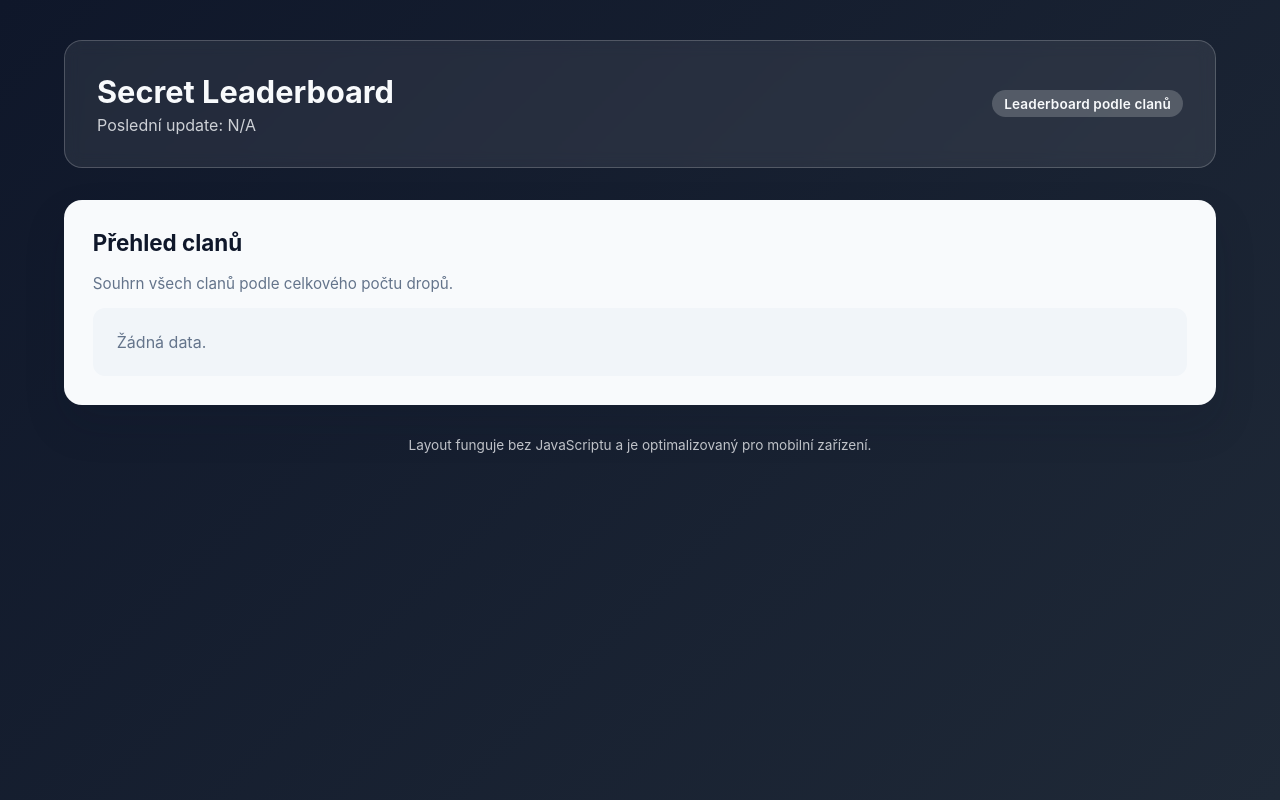
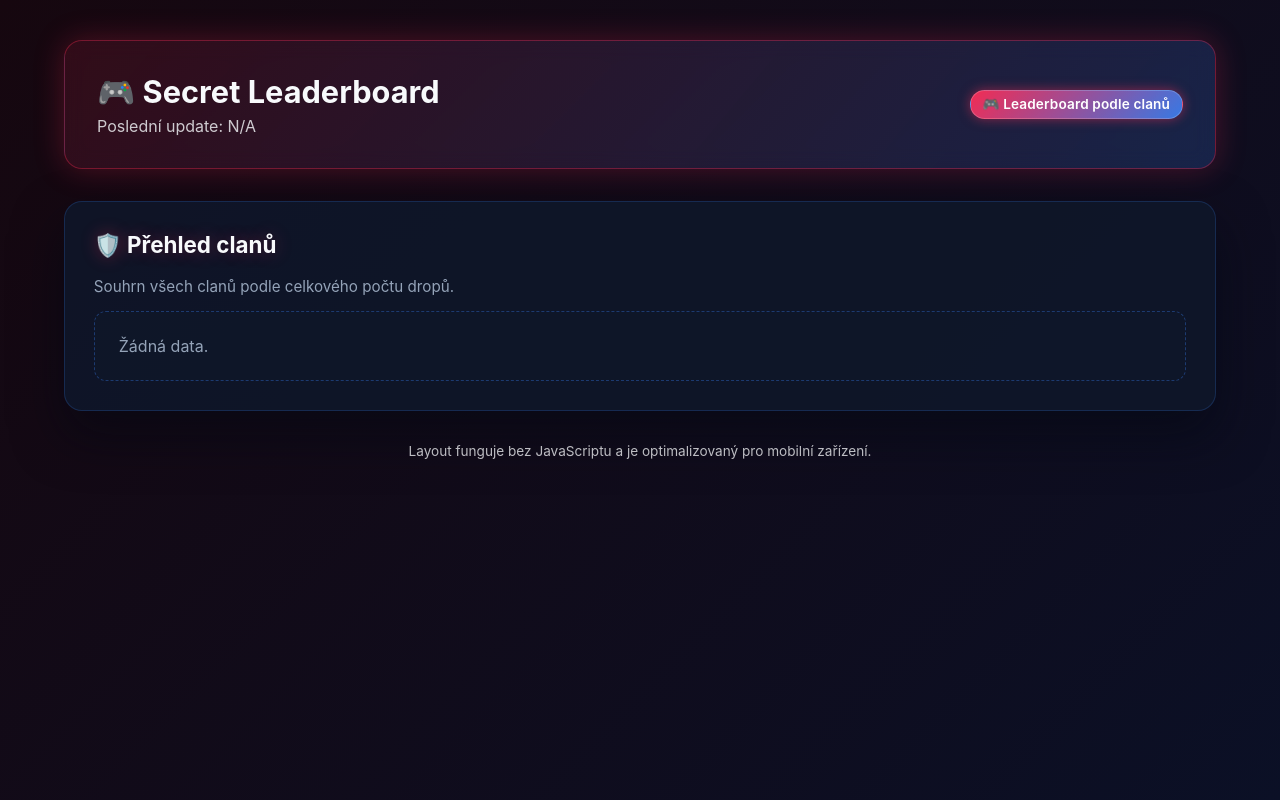
Before and after one commit to trefilmichal-prog/botdc, a PHP site: page / in a window 1280 px wide. Run offline with PHP 8.4, Linux system fonts and the light colour scheme.

Commit message:
Update leaderboard styling and headings

```diff
--- a/web/index.php
+++ b/web/index.php
@@ -283,14 +283,16 @@ foreach ($memberRows as $row) {
     <style>
         :root {
             color-scheme: light;
-            --bg-start: #0f172a;
-            --bg-end: #1f2937;
-            --card: #f8fafc;
-            --card-strong: #ffffff;
-            --text: #0f172a;
-            --muted: #64748b;
-            --accent: #6366f1;
-            --shadow: 0 20px 40px rgba(15, 23, 42, 0.15);
+            --bg-start: #16070f;
+            --bg-end: #0b1026;
+            --card: rgba(15, 23, 42, 0.9);
+            --card-strong: rgba(15, 23, 42, 0.98);
+            --text: #e2e8f0;
+            --muted: #94a3b8;
+            --accent: #ff2d55;
+            --accent-alt: #3b82f6;
+            --neon: #ff4d6d;
+            --shadow: 0 24px 50px rgba(3, 7, 18, 0.55);
             --radius: 18px;
         }
         * { box-sizing: border-box; }
@@ -313,12 +315,13 @@ foreach ($memberRows as $row) {
             align-items: center;
             justify-content: space-between;
             gap: 1.5rem;
-            background: rgba(255, 255, 255, 0.08);
-            border: 1px solid rgba(255, 255, 255, 0.2);
+            background: linear-gradient(130deg, rgba(255, 45, 85, 0.12), rgba(59, 130, 246, 0.2));
+            border: 1px solid rgba(255, 45, 85, 0.35);
             border-radius: var(--radius);
             padding: 2rem;
             color: #f8fafc;
-            backdrop-filter: blur(8px);
+            backdrop-filter: blur(10px);
+            box-shadow: 0 0 30px rgba(255, 45, 85, 0.25);
         }
         .header h1 {
             margin: 0 0 0.3rem;
@@ -337,8 +340,10 @@ foreach ($memberRows as $row) {
             font-size: 0.85rem;
             font-weight: 600;
             letter-spacing: 0.01em;
-            background: rgba(255, 255, 255, 0.2);
-            color: #f8fafc;
+            background: linear-gradient(135deg, rgba(255, 45, 85, 0.95), rgba(59, 130, 246, 0.9));
+            color: #ffffff;
+            border: 1px solid rgba(255, 255, 255, 0.2);
+            box-shadow: 0 0 12px rgba(255, 45, 85, 0.5);
         }
         .layout {
             margin-top: 2rem;
@@ -350,10 +355,13 @@ foreach ($memberRows as $row) {
             border-radius: var(--radius);
             padding: 1.8rem;
             box-shadow: var(--shadow);
+            border: 1px solid rgba(59, 130, 246, 0.2);
         }
         .card h2 {
             margin-top: 0;
             font-size: 1.4rem;
+            color: #f8fafc;
+            text-shadow: 0 0 18px rgba(255, 45, 85, 0.3);
         }
         .subtle {
             color: var(--muted);
@@ -363,8 +371,9 @@ foreach ($memberRows as $row) {
             margin-top: 1rem;
             overflow-x: auto;
             border-radius: 12px;
-            border: 1px solid #e2e8f0;
-            background: #ffffff;
+            border: 1px solid rgba(255, 45, 85, 0.35);
+            background: rgba(15, 23, 42, 0.95);
+            box-shadow: inset 0 0 20px rgba(59, 130, 246, 0.15);
         }
         table {
             border-collapse: collapse;
@@ -377,15 +386,17 @@ foreach ($memberRows as $row) {
             font-size: 0.95rem;
         }
         th {
-            background: #f1f5f9;
-            color: #0f172a;
+            background: linear-gradient(90deg, rgba(255, 45, 85, 0.2), rgba(59, 130, 246, 0.2));
+            color: #f8fafc;
             font-weight: 700;
+            text-transform: uppercase;
+            letter-spacing: 0.08em;
         }
         tbody tr:nth-child(even) {
-            background: #f8fafc;
+            background: rgba(59, 130, 246, 0.08);
         }
         tbody tr:hover {
-            background: #e0e7ff;
+            background: rgba(255, 45, 85, 0.2);
         }
         .rank {
             display: inline-flex;
@@ -394,16 +405,18 @@ foreach ($memberRows as $row) {
             width: 2.1rem;
             height: 2.1rem;
             border-radius: 12px;
-            background: #111827;
+            background: linear-gradient(135deg, rgba(255, 45, 85, 0.95), rgba(59, 130, 246, 0.95));
             color: #fff;
             font-weight: 700;
             font-size: 0.9rem;
+            box-shadow: 0 0 12px rgba(255, 45, 85, 0.6);
         }
         .empty {
             padding: 1.5rem;
             border-radius: 12px;
-            background: #f1f5f9;
+            background: rgba(15, 23, 42, 0.8);
             color: var(--muted);
+            border: 1px dashed rgba(59, 130, 246, 0.35);
         }
         .footer-note {
             margin-top: 2rem;
@@ -425,15 +438,15 @@ foreach ($memberRows as $row) {
     <div class="page">
         <header class="header">
             <div>
-                <h1>Secret Leaderboard</h1>
+                <h1>🎮 Secret Leaderboard</h1>
                 <p>Poslední update: <?php echo htmlspecialchars($lastUpdate, ENT_QUOTES, 'UTF-8'); ?></p>
             </div>
-            <span class="badge" title="Celkový přehled clanů">Leaderboard podle clanů</span>
+            <span class="badge" title="Celkový přehled clanů">🎮 Leaderboard podle clanů</span>
         </header>
 
         <section class="layout">
             <div class="card">
-                <h2>Přehled clanů</h2>
+                <h2>🛡️ Přehled clanů</h2>
                 <p class="subtle">Souhrn všech clanů podle celkového počtu dropů.</p>
                 <?php if (!$clanTotals): ?>
                     <div class="empty">Žádná data.</div>
@@ -468,7 +481,7 @@ foreach ($memberRows as $row) {
                 $members = isset($clanMembers[$clanKey]) ? $clanMembers[$clanKey] : array();
                 ?>
                 <div class="card">
-                    <h2><?php echo htmlspecialchars($clanDisplay, ENT_QUOTES, 'UTF-8'); ?></h2>
+                    <h2>🏆 Top členové – <?php echo htmlspecialchars($clanDisplay, ENT_QUOTES, 'UTF-8'); ?></h2>
                     <p class="subtle">Celkem dropů: <?php echo $totalCount; ?></p>
                     <?php if (!$members): ?>
                         <div class="empty">Žádní členové.</div>
```
